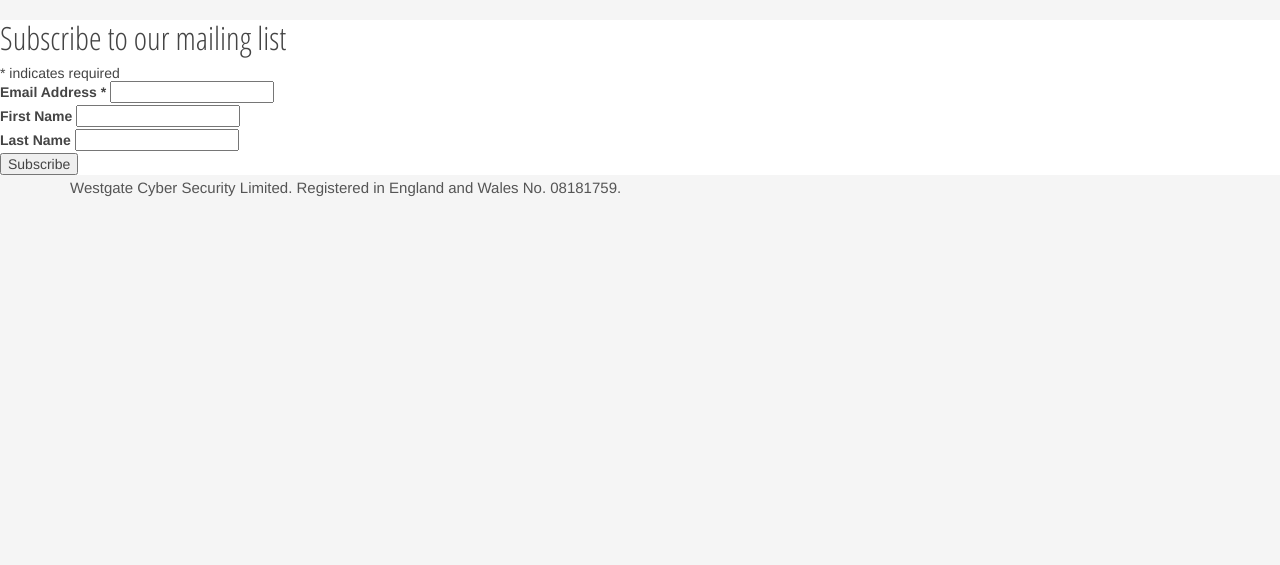
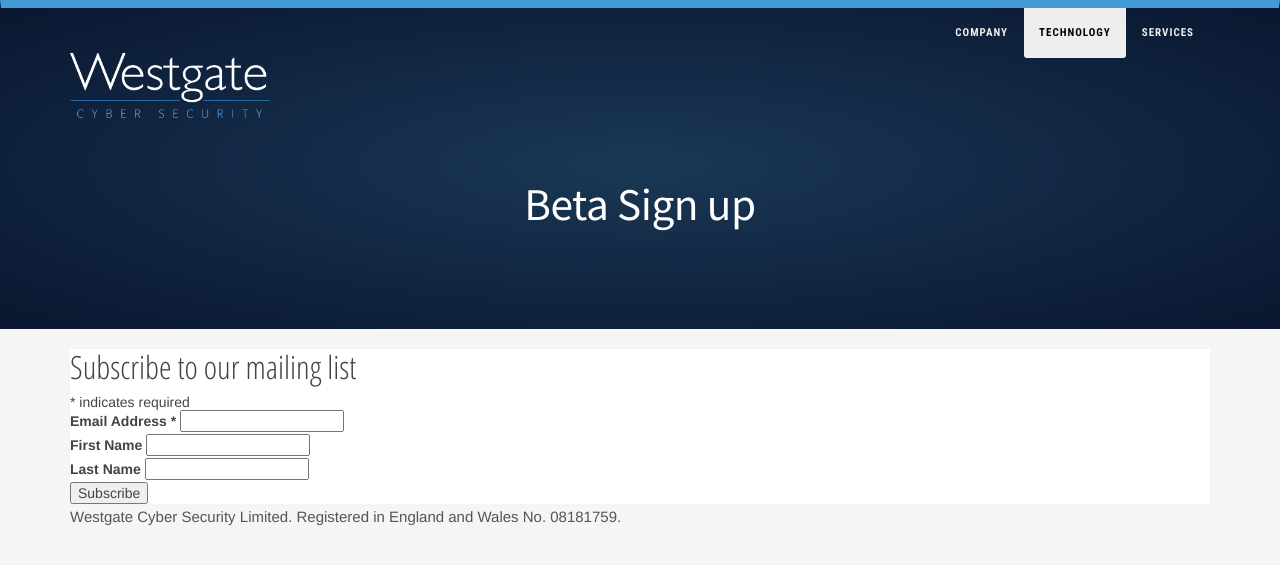
Before and after one commit to westgatecyber/westgatecyber.github.io, a Jekyll site: the page built from beta.html, in a window 1280 px wide. Shown: the top 565 px of the page. Built offline with Jekyll 4.4.1, drawn with Linux system fonts in a browser that asks for light colours; nearby versions of some CDN libraries; comment, search, counter and statistics services are not loaded.

Commit message:
mmmmh =/

```diff
--- a/beta.html
+++ b/beta.html
@@ -2,6 +2,46 @@
 layout: default
 title: Beta Sign up - Westgate Cyber Security
 ---
+
+<div id="jumbotronTechnologyBackground">
+
+    <div id="particles-js"></div>
+
+        <nav class="navbar navbar-top">
+          <div class="container">
+            <div class="navbar-header">
+              <button type="button" class="navbar-toggle collapsed" data-toggle="collapse" data-target="#navbar" aria-expanded="false" aria-controls="navbar">
+                <span class="sr-only">Toggle navigation</span>
+                <span class="icon-bar"></span>
+                <span class="icon-bar"></span>
+                <span class="icon-bar"></span>
+              </button>
+              <a class="navbar-brand" href="/">
+                <img src="img/logo-white.png" alt="Westgate Cyber Security">
+              </a>
+            </div>
+
+            <div id="navbar" class="navbar-collapse collapse">
+                <ul class="nav navbar-nav navbar-right">
+                    <li class=""><a href="/">Company</a></li>
+                    <li class="active"><a href="/technology">Technology</a></li>
+                    <li class=""><a href="/services">Services</a></li>
+                </ul>
+            </div>
+          </div>
+        </nav>
+
+    <div class="jumbotron">
+
+        <h1>Beta Sign up</h1>
+
+    </div>
+
+</div>
+
+
+<div class="container">
+<div class="row">
 
     <!-- Begin MailChimp Signup Form -->
     <link href="//cdn-images.mailchimp.com/embedcode/classic-10_7.css" rel="stylesheet" type="text/css">
@@ -39,3 +79,6 @@ title: Beta Sign up - Westgate Cyber Security
     </div>
     <script type='text/javascript' src='//s3.amazonaws.com/downloads.mailchimp.com/js/mc-validate.js'></script><script type='text/javascript'>(function($) {window.fnames = new Array(); window.ftypes = new Array();fnames[0]='EMAIL';ftypes[0]='email';fnames[1]='FNAME';ftypes[1]='text';fnames[2]='LNAME';ftypes[2]='text';}(jQuery));var $mcj = jQuery.noConflict(true);</script>
     <!--End mc_embed_signup-->
+
+</div>
+</div>
```
Lines whose indentation alone changed are shown as unchanged.
